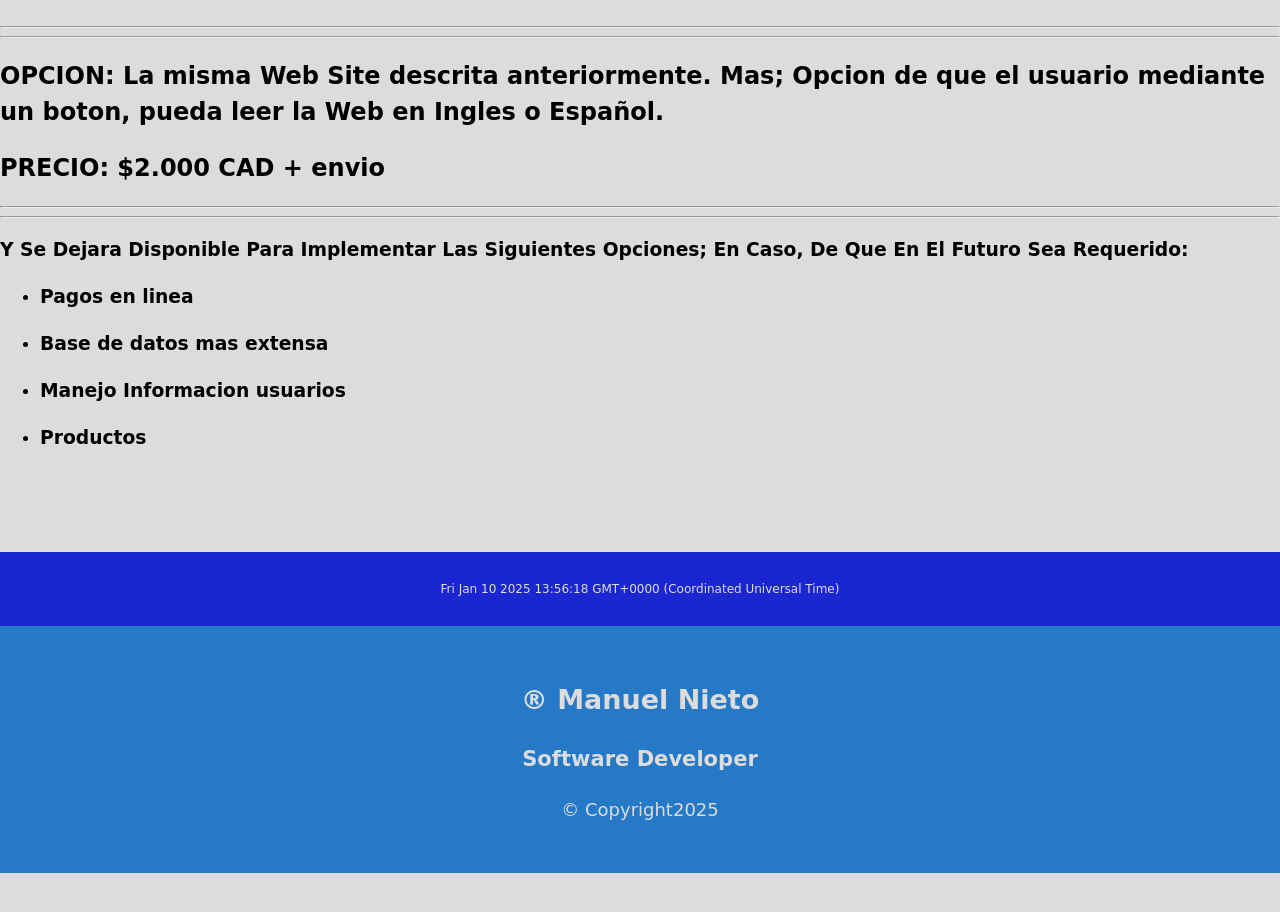
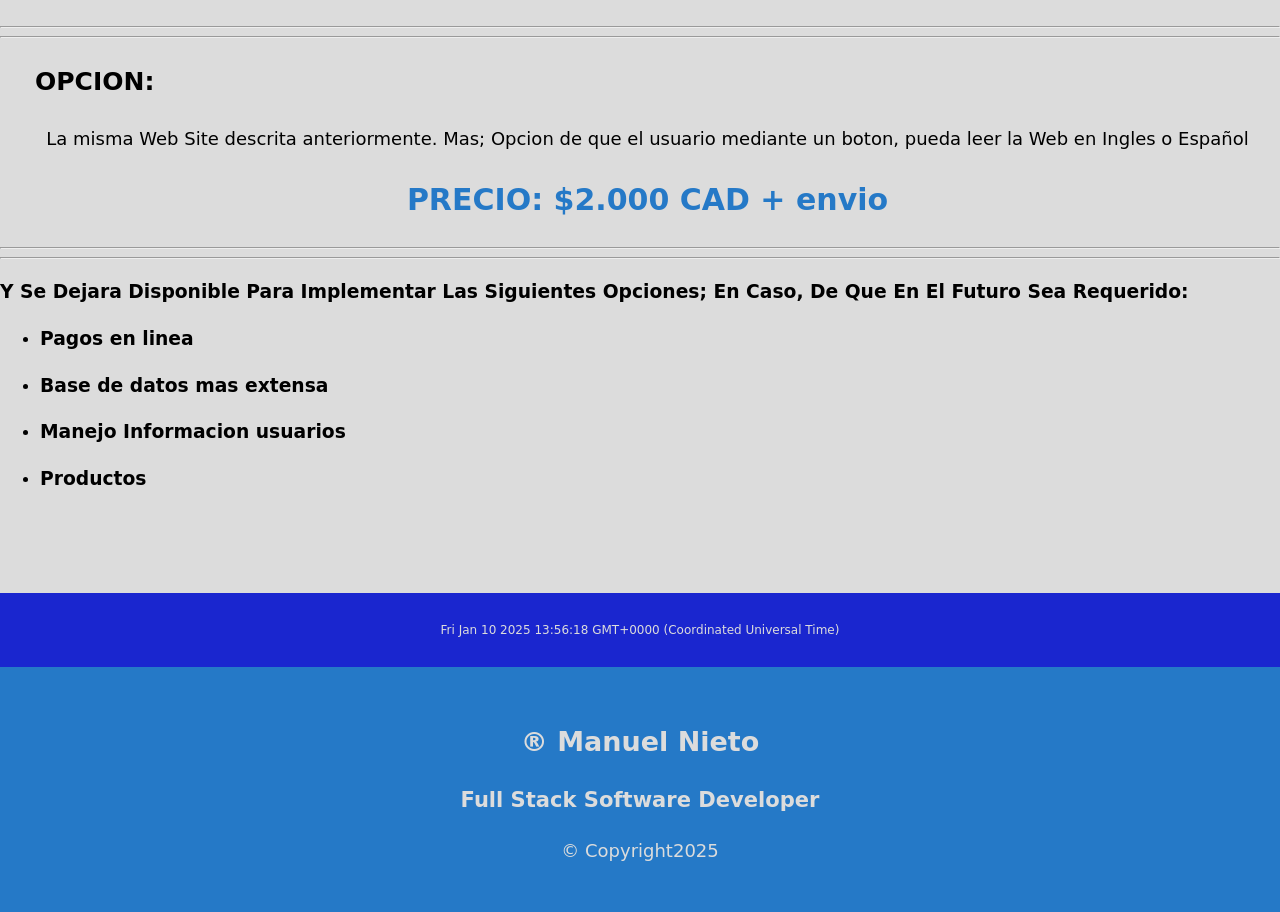
Before and after one commit to NietoDeveloper/Propuesta, a plain HTML site: page index.html in a window 1280 px wide. Shown: the part 1522-2434 px from the top of the page. Before the commit the page ends 2395 px from the top, so only its background shows below. Drawn offline with Linux system fonts and the light colour scheme; a web font is replaced by a local one.

Commit message:
option section

```diff
--- a/index.html
+++ b/index.html
@@ -97,11 +97,11 @@
     <hr>
 
     <section class="option">
-
-        <h2>OPCION: La misma Web Site descrita anteriormente. Mas; Opcion de que el usuario mediante un boton, pueda
-            leer la Web en Ingles o Español.</h2>
-        <h2>PRECIO: $2.000 CAD + envio</h2>
-
+        <div>
+            <h3>OPCION:</h3><p>La misma Web Site descrita anteriormente. Mas; Opcion de que el usuario mediante un boton, pueda
+                leer la Web en Ingles o Español</p></h2>
+            <h2>PRECIO: $2.000 CAD + envio</h2>
+        </div>
     </section>
 
     <hr>
@@ -132,7 +132,7 @@
     <footer class="footer">
 
         <h2>® Manuel Nieto</h2>
-        <h3>Software Developer</h3>
+        <h3>Full Stack Software Developer</h3>
         <p>&#169 Copyright2025</P>
 
     </footer>
--- a/styles.css
+++ b/styles.css
@@ -57,3 +57,20 @@
     font-size: 18px;
     text-align: center;
 }
+
+.option {
+    margin-left: 35px;
+    margin-right: 20px
+}
+.option h2 {
+    font-size: 30px;
+    color: rgb(37, 121, 199);
+    text-align: center;
+}
+.option h3 {
+    font-size: 25px;
+}
+.option p {
+    font-size: 18px;
+    text-align: center;
+}
```
